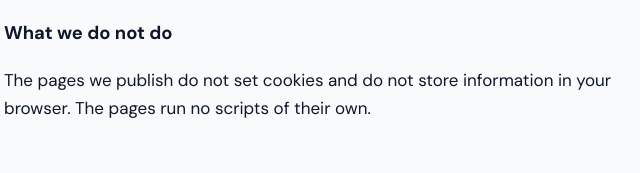
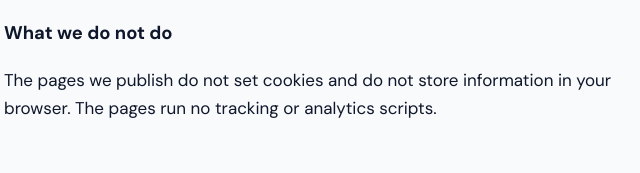
Before and after one commit to Living-Proof-Labs/website, a plain HTML site: page privacy.html in a window 1280 px wide. Shown: the part 1327-1500 px from the top of the page, 300-940 px from the left. Drawn offline with Linux system fonts and the light colour scheme.

Commit message:
docs: say the pages run no tracking or analytics scripts
Privacy copy pending Aaron's approval.

```diff
--- a/privacy.html
+++ b/privacy.html
@@ -105,7 +105,7 @@
           <p>
             The pages we publish do not set cookies and do not store information in your
             browser.
-            The pages run no scripts of their own.
+            The pages run no tracking or analytics scripts.
           </p>
         </section>
 
```
